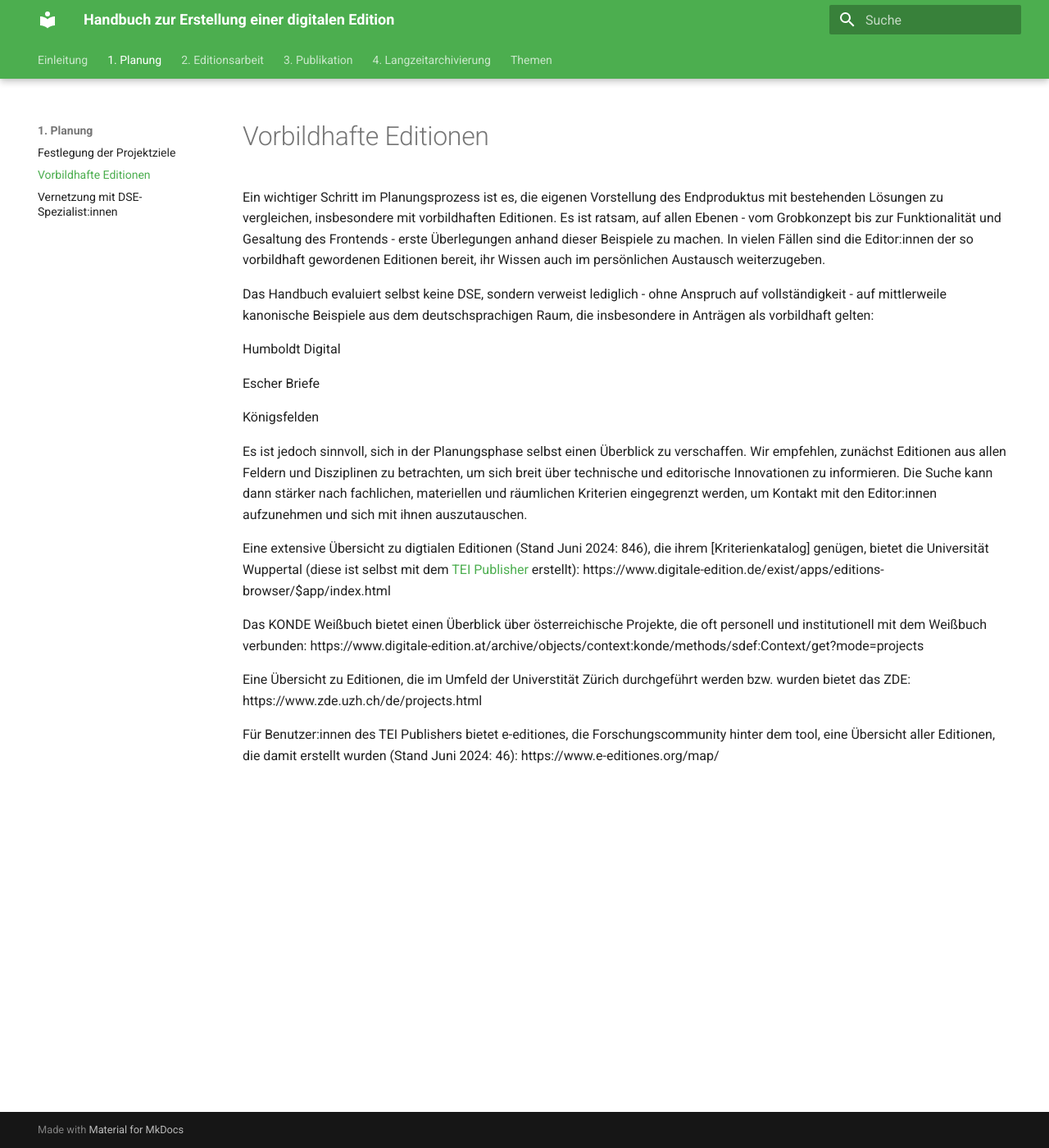
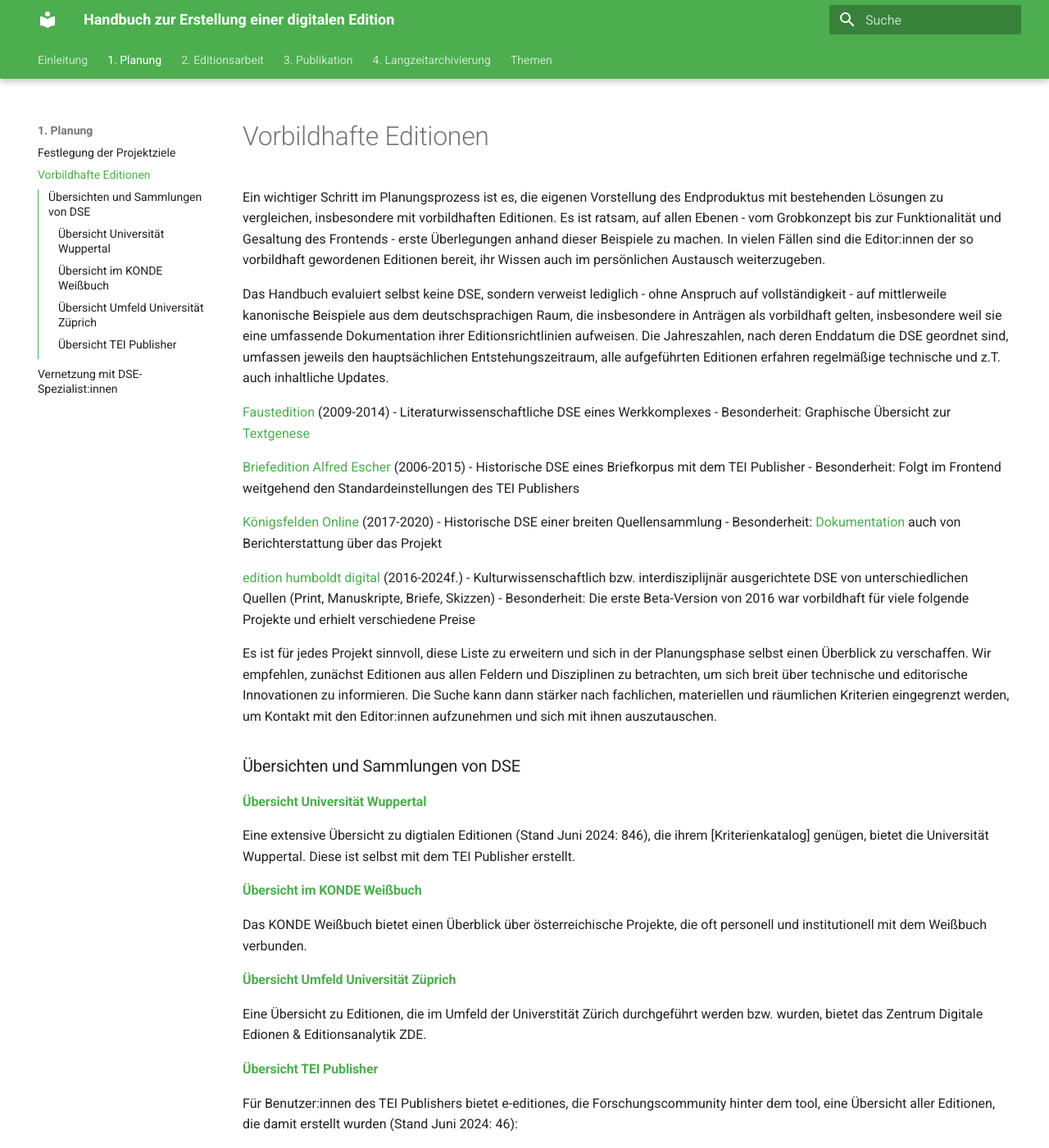
Before and after one commit to zde-uzh/proto4diged-handbook, an MkDocs documentation site: the page built from docs/1_Planung/02_Vorbildhafte_Editionen.md, in a window 1280 px wide and 1400 px high. Shown: the whole window at 82% size. Built offline with MkDocs 1.6.1 and Material for MkDocs 9.7.7, drawn with Linux system fonts in a browser that asks for light colours.

Commit message:
Änderungen bis 5. Juli

```diff
--- a/docs/1_Planung/02_Vorbildhafte_Editionen.md
+++ b/docs/1_Planung/02_Vorbildhafte_Editionen.md
@@ -2,21 +2,36 @@
 
 Ein wichtiger Schritt im Planungsprozess ist es, die eigenen Vorstellung des Endproduktus mit bestehenden Lösungen zu vergleichen, insbesondere mit vorbildhaften Editionen. Es ist ratsam,  auf allen Ebenen - vom Grobkonzept bis zur Funktionalität und Gesaltung des Frontends - erste Überlegungen anhand dieser Beispiele zu machen. In vielen Fällen sind die Editor:innen der so vorbildhaft gewordenen Editionen bereit, ihr Wissen auch im persönlichen Austausch weiterzugeben.
 
-Das Handbuch evaluiert selbst keine DSE, sondern verweist lediglich - ohne Anspruch auf vollständigkeit - auf mittlerweile kanonische Beispiele aus dem deutschsprachigen Raum, die insbesondere in Anträgen als vorbildhaft gelten:
+Das Handbuch evaluiert selbst keine DSE, sondern verweist lediglich - ohne Anspruch auf vollständigkeit - auf mittlerweile kanonische Beispiele aus dem deutschsprachigen Raum, die insbesondere in Anträgen als vorbildhaft gelten, insbesondere weil sie eine umfassende Dokumentation ihrer Editionsrichtlinien aufweisen. Die Jahreszahlen, nach deren Enddatum die DSE geordnet sind, umfassen jeweils den hauptsächlichen Entstehungszeitraum, alle aufgeführten Editionen erfahren  regelmäßige technische und z.T. auch inhaltliche Updates.
 
-Humboldt Digital
+[Faustedition](https://www.faustedition.net/) (2009-2014)
+- Literaturwissenschaftliche DSE eines Werkkomplexes
+- Besonderheit: Graphische Übersicht zur [Textgenese](https://www.faustedition.net/genesis)
 
-Escher Briefe
+[Briefedition Alfred Escher](https://www.briefedition.alfred-escher.ch/home.html) (2006-2015)
+- Historische DSE eines Briefkorpus mit dem TEI Publisher
+- Besonderheit: Folgt im Frontend weitgehend den Standardeinstellungen des TEI Publishers
 
-Königsfelden
+[Königsfelden Online](https://www.koenigsfelden.uzh.ch/exist/apps/ssrq/index.html?refresh=yes&kanton=) (2017-2020)
+- Historische DSE einer breiten Quellensammlung
+- Besonderheit: [Dokumentation](https://www.koenigsfelden.uzh.ch/exist/apps/ssrq/intro.html#berichterstattung) auch von Berichterstattung über das Projekt
 
-Es ist jedoch sinnvoll, sich in der Planungsphase selbst einen Überblick zu verschaffen. Wir empfehlen, zunächst  Editionen aus allen Feldern und Disziplinen zu betrachten, um sich breit über technische und editorische Innovationen zu informieren. Die Suche kann dann stärker nach fachlichen, materiellen und räumlichen Kriterien eingegrenzt werden, um Kontakt mit den Editor:innen aufzunehmen und sich mit ihnen auszutauschen.
+[edition humboldt digital](https://edition-humboldt.de/) (2016-2024f.)
+- Kulturwissenschaftlich bzw. interdisziplijnär ausgerichtete DSE von unterschiedlichen Quellen (Print, Manuskripte, Briefe, Skizzen)
+- Besonderheit: Die erste Beta-Version von 2016 war vorbildhaft für viele folgende Projekte und erhielt verschiedene Preise
 
-Eine extensive Übersicht zu digtialen Editionen (Stand Juni 2024: 846), die ihrem [Kriterienkatalog] genügen, bietet die Universität Wuppertal (diese ist selbst mit dem [TEI Publisher](...) erstellt): https://www.digitale-edition.de/exist/apps/editions-browser/$app/index.html
+Es ist für jedes Projekt sinnvoll, diese Liste zu erweitern und sich in der Planungsphase selbst einen Überblick zu verschaffen. Wir empfehlen, zunächst  Editionen aus allen Feldern und Disziplinen zu betrachten, um sich breit über technische und editorische Innovationen zu informieren. Die Suche kann dann stärker nach fachlichen, materiellen und räumlichen Kriterien eingegrenzt werden, um Kontakt mit den Editor:innen aufzunehmen und sich mit ihnen auszutauschen.
 
-Das KONDE Weißbuch bietet einen Überblick über österreichische Projekte, die oft personell und institutionell mit dem Weißbuch verbunden: https://www.digitale-edition.at/archive/objects/context:konde/methods/sdef:Context/get?mode=projects
+### Übersichten und Sammlungen von DSE
 
+#### [Übersicht Universität Wuppertal](https://www.digitale-edition.de/exist/apps/editions-browser/$app/index.html )
+Eine extensive Übersicht zu digtialen Editionen (Stand Juni 2024: 846), die ihrem [Kriterienkatalog] genügen, bietet die Universität Wuppertal. Diese ist selbst mit dem TEI Publisher erstellt.
 
-Eine Übersicht zu Editionen, die im Umfeld der Universtität Zürich durchgeführt werden bzw. wurden bietet das ZDE: https://www.zde.uzh.ch/de/projects.html
+#### [Übersicht im KONDE Weißbuch](https://www.digitale-edition.at/archive/objects/context:konde/methods/sdef:Context/get?mode=projects)
+Das KONDE Weißbuch bietet einen Überblick über österreichische Projekte, die oft personell und institutionell mit dem Weißbuch verbunden.
 
-Für Benutzer:innen des TEI Publishers bietet e-editiones, die Forschungscommunity hinter dem tool, eine Übersicht aller Editionen, die damit erstellt wurden (Stand Juni 2024: 46): https://www.e-editiones.org/map/
+#### [Übersicht Umfeld Universität Züprich](https://www.zde.uzh.ch/de/projects.html)
+Eine Übersicht zu Editionen, die im Umfeld der Universtität Zürich durchgeführt werden bzw. wurden, bietet das Zentrum Digitale Edionen & Editionsanalytik ZDE.
+
+#### [Übersicht TEI Publisher](https://www.e-editiones.org/map/)
+Für Benutzer:innen des TEI Publishers bietet e-editiones, die Forschungscommunity hinter dem tool, eine Übersicht aller Editionen, die damit erstellt wurden (Stand Juni 2024: 46):
```
